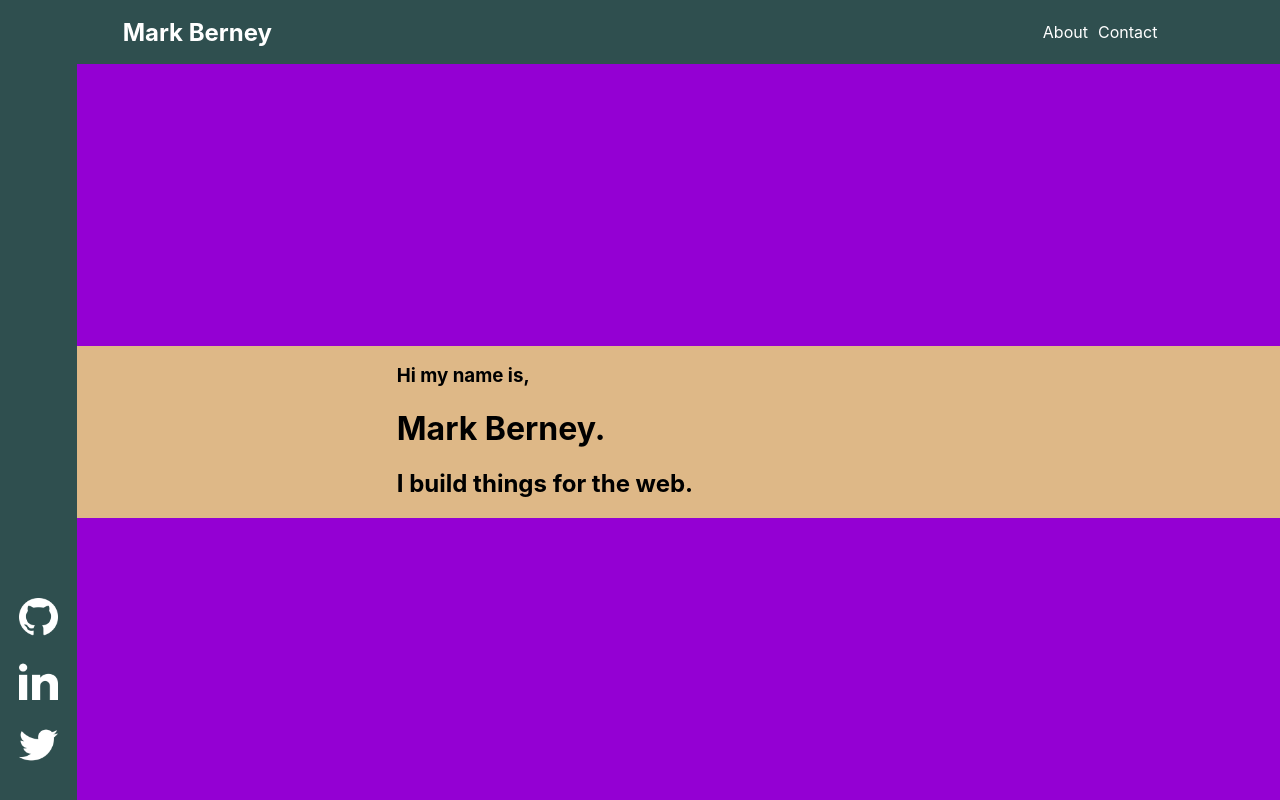
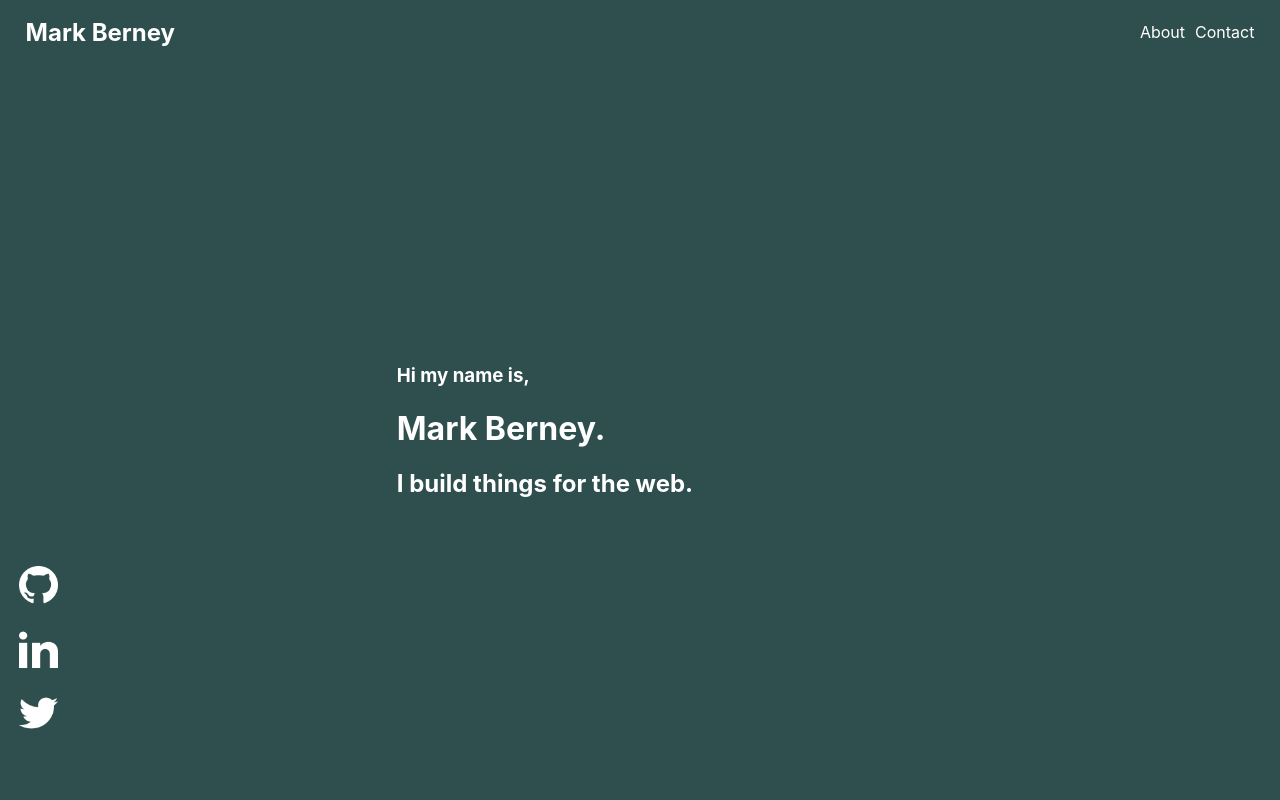
Before and after one commit to berneymark/My-Portfolio-React, a React (Create React App) app: page / in a window 1280 px wide. Built offline with nearby package versions, Linux system fonts and the light colour scheme.

Commit message:
Clean up CSS

```diff
--- a/src/App.css
+++ b/src/App.css
@@ -1,19 +1,20 @@
 body {
-  overflow-y: hidden;
+  background-color: darkslategray;
+  color: white;
 }
 
 nav {
   align-items: center;
-  background-color: darkslategray;
   color: white;
   display: flex;
-  justify-content: space-around;
+  justify-content: space-between;
   height: 8vh;
 }
 
 nav > * {
   color: white;
   text-decoration: none;
+  padding: 0px 2vw;
 }
 
 .nav-links {
@@ -32,7 +33,6 @@ nav > * {
 
 #page {
   align-content: center;
-  background-color: darkviolet;
   display: flex;
   flex-direction: column;
   justify-content: center;
@@ -41,11 +41,10 @@ nav > * {
 
 .socials {
   align-items: center;
-  background-color: darkslategray;
   display: grid;
   grid-template-columns: 1fr;
   grid-template-rows: auto 5vw 5vw 5vw;
-  height: 100%;
+  height: 92vh;
   justify-items: center;
   position: fixed;
   width: 6vw;
@@ -63,7 +62,6 @@ nav > * {
 }
 
 #content {
-  background-color: burlywood;
   margin-left: 6vw;
   padding: 0px 25vw;
 }
```
